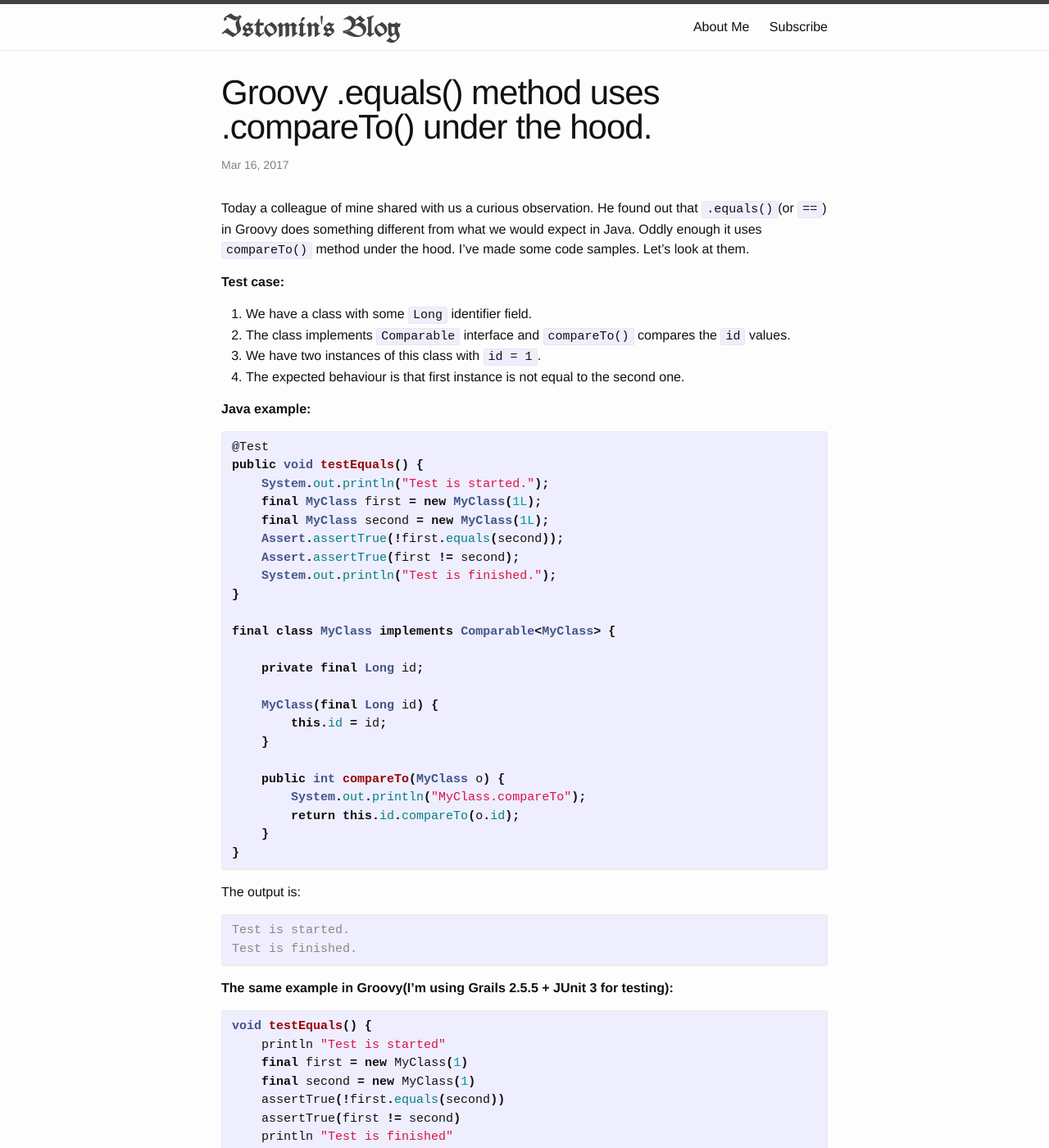
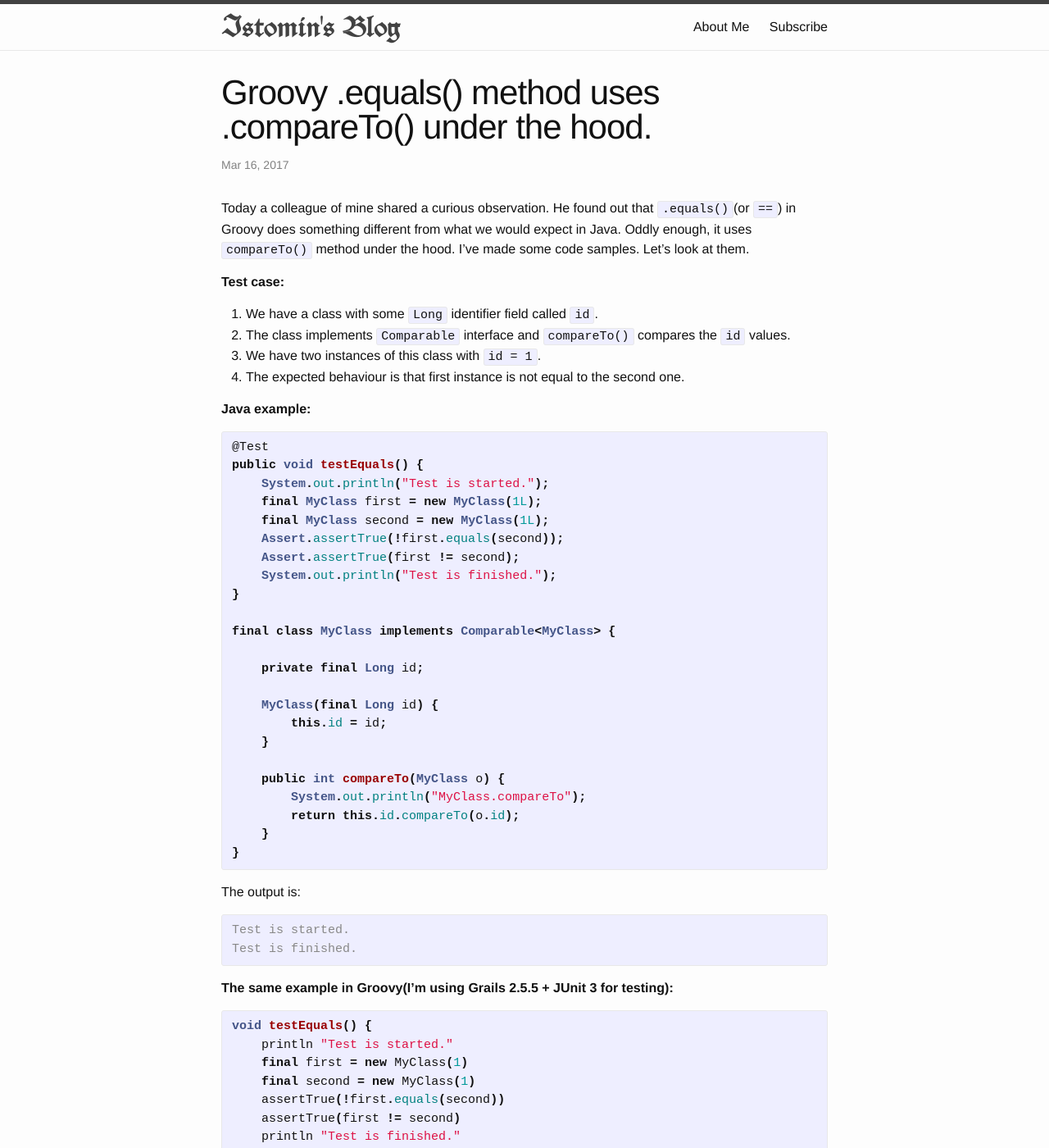
Before and after one commit to aistomin/aistomin.github.io, a Jekyll site: the page built from _posts/2017-03-17-groovy-equals-compare-to.markdown, in a window 1280 px wide and 1400 px high. Shown: the whole window at 82% size. Built offline with Jekyll 4.4.1, drawn with Linux system fonts in a browser that asks for light colours; comment, search, counter and statistics services are not loaded.

Commit message:
2017-03-17-groovy-equals-compare-to.markdown: some mistakes were fixed.

````diff
--- a/_posts/2017-03-17-groovy-equals-compare-to.markdown
+++ b/_posts/2017-03-17-groovy-equals-compare-to.markdown
@@ -3,14 +3,14 @@ layout: post
 title:  "Groovy .equals() method uses .compareTo() under the hood."
 date:   2017-03-17 00:00:00 +0100
 ---
-Today a colleague of mine shared with us a curious observation. He found out
+Today a colleague of mine shared a curious observation. He found out
 that ```.equals()```(or ```==```) in Groovy does something different from
-what we would expect in Java. Oddly enough it uses ```compareTo()``` method
+what we would expect in Java. Oddly enough, it uses ```compareTo()``` method
 under the hood. I've made some code samples. Let's look at them.
 
 **Test case:**
 
-1. We have a class with some ```Long``` identifier field.
+1. We have a class with some ```Long``` identifier field called ```id```.
 2. The class implements ```Comparable``` interface and ```compareTo()``` compares the ```id``` values.
 3. We have two instances of this class with ```id = 1```.
 4. The expected behaviour is that first instance is not equal to the second one.
@@ -53,12 +53,12 @@ Test is finished.
 
 {% highlight groovy %}
 void testEquals() {
-    println "Test is started"
+    println "Test is started."
     final first = new MyClass(1)
     final second = new MyClass(1)
     assertTrue(!first.equals(second))
     assertTrue(first != second)
-    println "Test is finished"
+    println "Test is finished."
 }
 
 final class MyClass implements Comparable<MyClass> {
````
